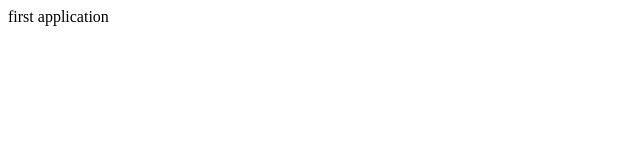
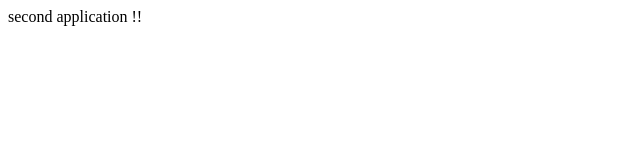
Before and after one commit to BeerSheva21-LeonichevAndrei/TelRanRepository, a plain HTML site: page index.html in a window 1280 px wide. Shown: the full height of the page, 0-640 px from the left. Drawn offline with Linux system fonts and the light colour scheme.

Commit message:
another commit

```diff
--- a/index.html
+++ b/index.html
@@ -6,6 +6,6 @@
     <title>Document</title>
 </head>
 <body>
-    first application
+    second application !!
 </body>
 </html>
```
